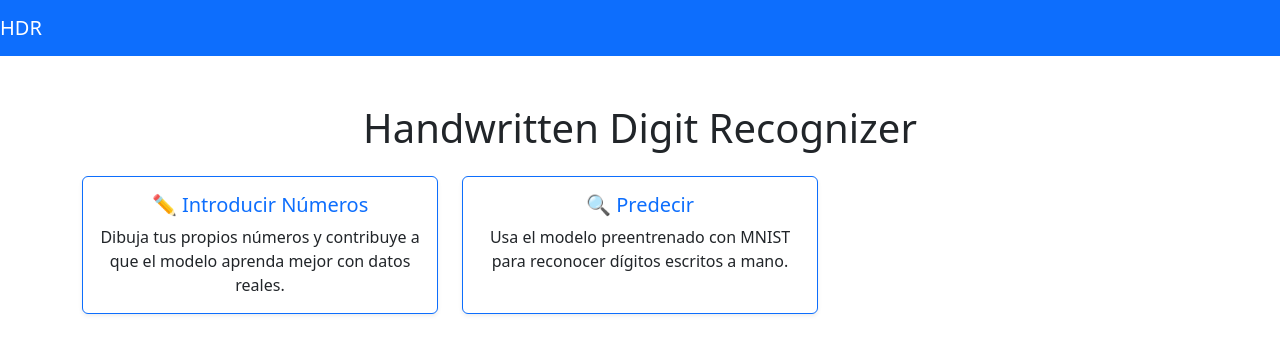
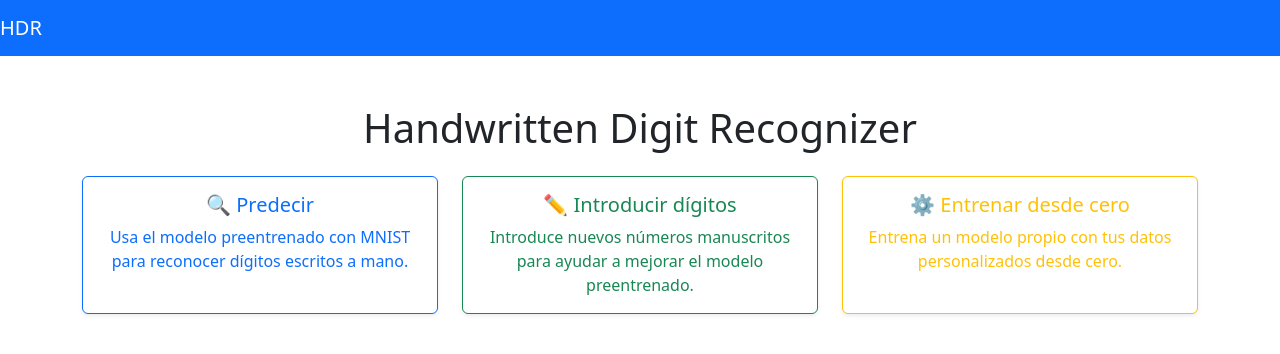
Before and after one commit to aranagarapena/handwritten-digit-recognizer-front, an Angular app in the folder development/: page /welcome in a window 1280 px wide. Shown: the top 354 px of the page. Built offline with nearby package versions, Linux system fonts and the light colour scheme.

Commit message:
añadido nuevo sistema de tarjetas, enlaces etc y ultima version para desplegar

```diff
--- a/development/package.json
+++ b/development/package.json
@@ -19,7 +19,7 @@
     "@angular/platform-browser-dynamic": "^17.2.0",
     "@angular/router": "^17.2.0",
     "@ng-bootstrap/ng-bootstrap": "^16.0.0",
-    "bootstrap": "^5.3.3",
+    "bootstrap": "^5.3.5",
     "ngx-bootstrap": "^12.0.0",
     "rxjs": "~7.8.0",
     "tslib": "^2.3.0",
--- a/development/src/app/app-routing.module.ts
+++ b/development/src/app/app-routing.module.ts
@@ -4,7 +4,6 @@ import { UserListComponent } from './components/login/user-list/user-list.compon
 import { UserAddComponent } from './components/login/user-add/user-add.component';
 import { UserLoginComponent } from './components/login/user-login/user-login.component';
 import { UserSignInComponent } from './components/login/user-sign-in/user-sign-in.component';
-import { HomeComponent } from './components/home/home/home.component';
 import { NumberDrawerComponent } from './components/game/number-drawer/number-drawer.component';
 import { AppComponent } from './app.component';
 import { WelcomeComponent } from './components/home/welcome/welcome.component';
@@ -12,7 +11,6 @@ import { WelcomeComponent } from './components/home/welcome/welcome.component';
 const routes: Routes = [
   { path: 'list-users', component: UserListComponent },
   { path: 'welcome', component: WelcomeComponent },
-  { path: 'home', component: HomeComponent },
   { path: 'number-drawer', component: NumberDrawerComponent },
   { path: 'add-user', component: UserAddComponent },
   { path: '', redirectTo: '/welcome', pathMatch: 'full' }, // Redirige aquí como ruta por defecto
--- a/development/src/app/app.module.ts
+++ b/development/src/app/app.module.ts
@@ -9,7 +9,6 @@ import { UserListComponent } from './components/login/user-list/user-list.compon
 import { UserAddComponent } from './components/login/user-add/user-add.component';
 import { UserLoginComponent } from './components/login/user-login/user-login.component';
 import { UserSignInComponent } from './components/login/user-sign-in/user-sign-in.component';
-import { HomeComponent } from './components/home/home/home.component';
 import { NumberDrawerComponent } from './components/game/number-drawer/number-drawer.component';
 import { AppComponent } from './app.component';
 import { NgbModule } from '@ng-bootstrap/ng-bootstrap';
@@ -24,7 +23,6 @@ import { WelcomeComponent } from './components/home/welcome/welcome.component';
     UserAddComponent,
     UserLoginComponent,
     UserSignInComponent,
-    HomeComponent,
     NumberDrawerComponent,
     ImageDetailsModalComponent,
     WelcomeComponent
--- a/development/src/app/components/game/number-drawer/number-drawer.component.ts
+++ b/development/src/app/components/game/number-drawer/number-drawer.component.ts
@@ -58,7 +58,7 @@ export class NumberDrawerComponent implements AfterViewInit {
   }
 
   terminar(): void {
-    this.router.navigate(['/home']);
+    this.router.navigate(['/welcome']);
   }
 
   draw(event: MouseEvent): void {
--- a/development/src/app/components/home/home/home.component.html
+++ /dev/null
@@ -1,7 +0,0 @@
-<div class="container">
-    <h1>Handwritten Digit Recognizer</h1>
-    <p>Selecciona una opción:</p>
-
-    <a routerLink="/number-drawer" class="btn">Usar modelo MNIST preentrenado</a>
-    <a routerLink="/" class="btn">Entrenar y usar tu propio modelo</a>
-  </div>
--- a/development/src/app/components/home/welcome/welcome.component.html
+++ b/development/src/app/components/home/welcome/welcome.component.html
@@ -3,29 +3,41 @@
 
   <div class="row row-cols-1 row-cols-md-3 g-4">
 
-
-    <!-- Tarjeta 1: Predicción -->
+    <!-- 🟦 Tarjeta 1: Predecir -->
     <div class="col">
-        <div class="card h-100 shadow-sm border-primary" role="button" [routerLink]="'/number-drawer'">
-            <div class="card-body">
-                <h5 class="card-title text-primary"> ✏️ Introducir Números</h5>
-                <p class="card-text">
-                    Dibuja tus propios números y contribuye a que el modelo aprenda mejor con datos reales.
-                </p>
+      <div class="card h-100 shadow-sm border-primary text-primary" role="button">
+        <div class="card-body">
+          <h5 class="card-title">🔍 Predecir</h5>
+          <p class="card-text">
+            Usa el modelo preentrenado con MNIST para reconocer dígitos escritos a mano.
+          </p>
         </div>
       </div>
     </div>
 
-    <!-- Tarjeta 1: Predicción -->
+    <!-- 🟩 Tarjeta 2: Añadir números al modelo preentrenado -->
     <div class="col">
-        <div class="card h-100 shadow-sm border-primary" role="button">
-            <div class="card-body">
-                <h5 class="card-title text-primary">🔍 Predecir</h5>
-                <p class="card-text">
-                    Usa el modelo preentrenado con MNIST para reconocer dígitos escritos a mano.
-                </p>
+      <div class="card h-100 shadow-sm border-success text-success" role="button" [routerLink]="'/number-drawer'">
+        <div class="card-body">
+          <h5 class="card-title">✏️ Introducir dígitos</h5>
+          <p class="card-text">
+            Introduce nuevos números manuscritos para ayudar a mejorar el modelo preentrenado.
+          </p>
         </div>
       </div>
     </div>
+
+    <!-- 🟨 Tarjeta 3: Entrenar tu propio modelo -->
+    <div class="col">
+      <div class="card h-100 shadow-sm border-warning text-warning" role="button">
+        <div class="card-body">
+          <h5 class="card-title">⚙️ Entrenar desde cero</h5>
+          <p class="card-text">
+            Entrena un modelo propio con tus datos personalizados desde cero.
+          </p>
+        </div>
+      </div>
+    </div>
+
   </div>
 </div>
```
Also changed, not shown: development/src/app/components/home/home/home.component.ts (deleted, +0 -10 lines), development/src/app/components/home/home/home.component.css (deleted), 8 other files (tests, documents, lock files or other folders).
